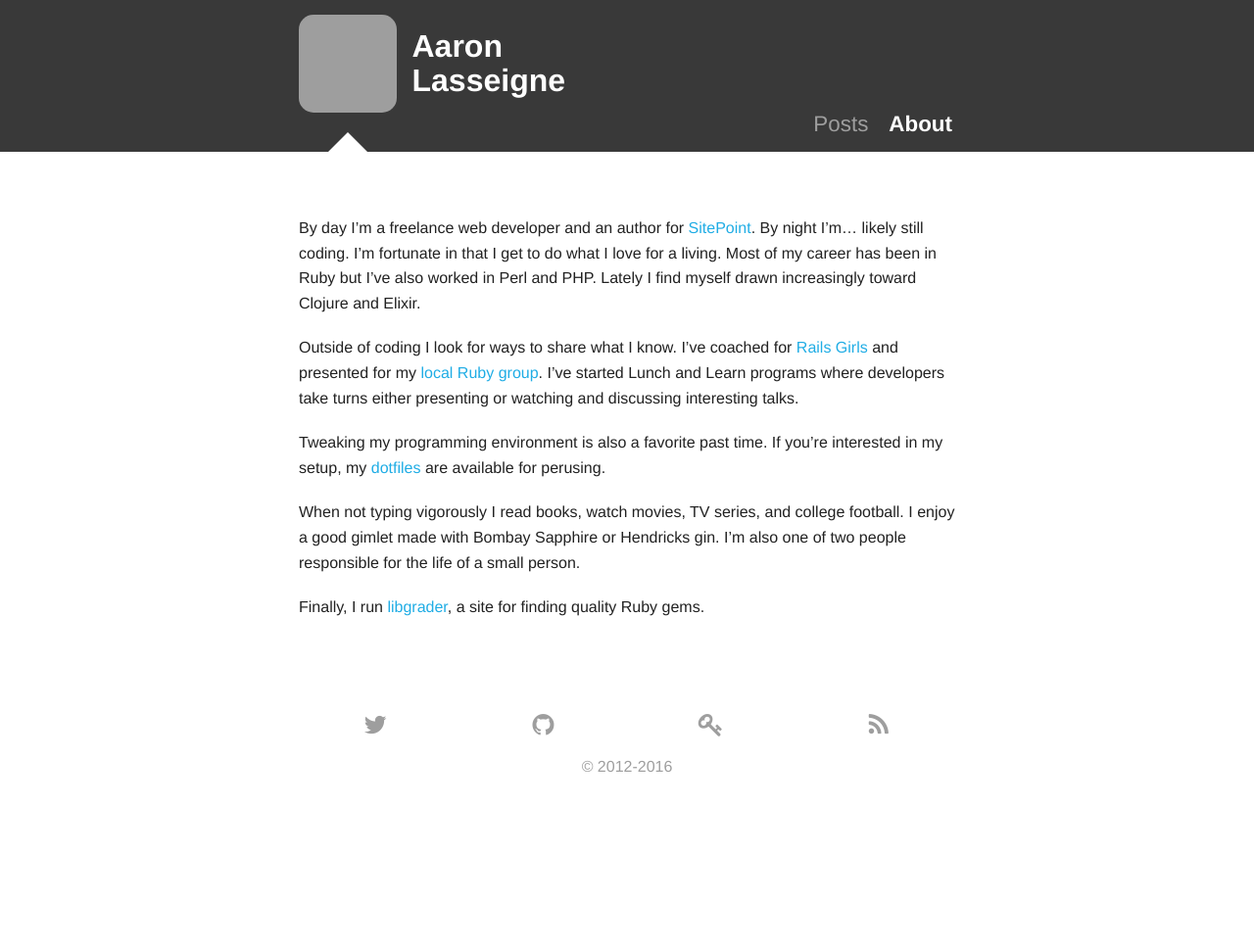
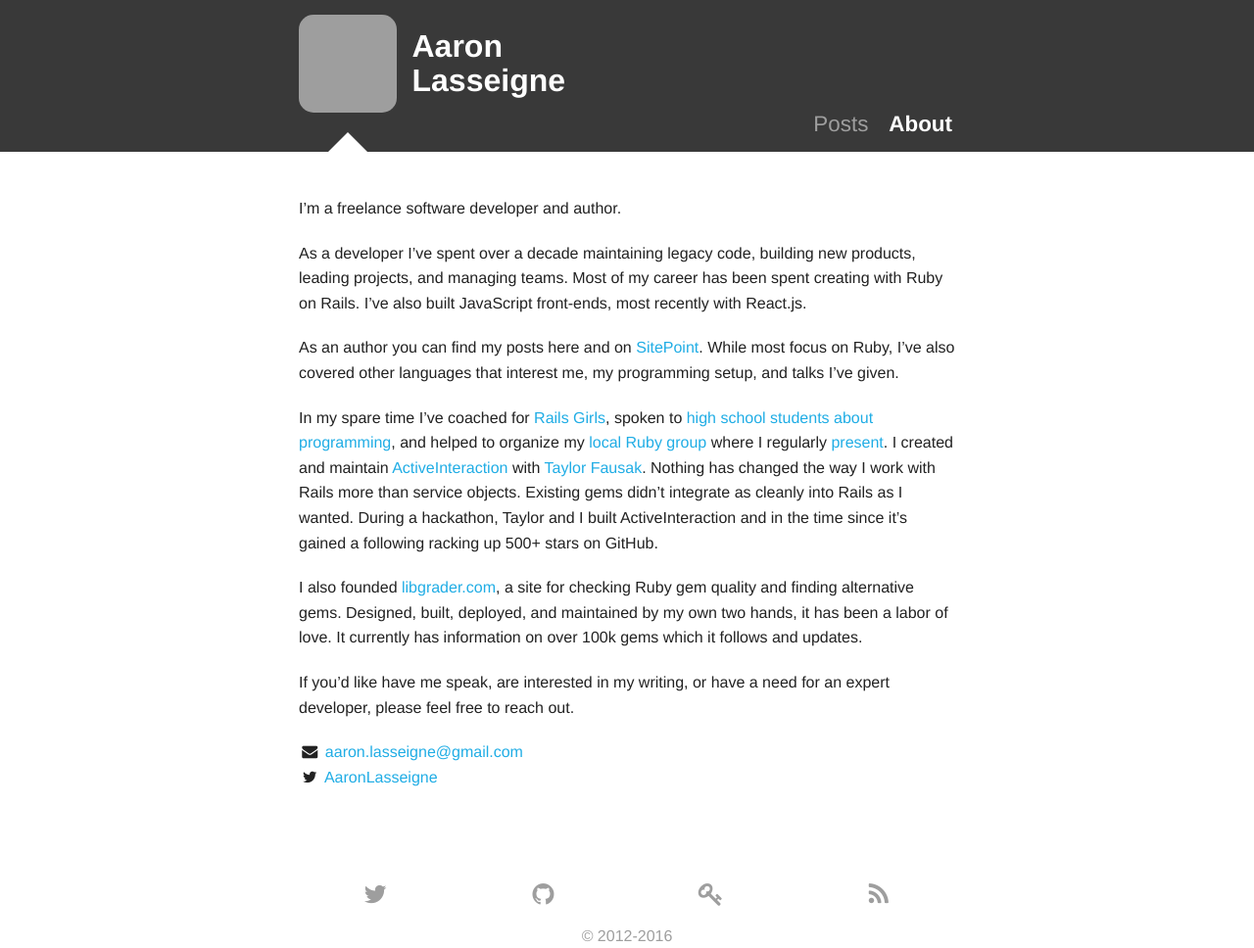
Before and after one commit to AaronLasseigne/aaronlasseigne.github.com, a Jekyll site: the page built from about.md, in a window 1280 px wide. Shown: the whole page at 98% size. Built offline with Jekyll 4.4.1, drawn with Linux system fonts in a browser that asks for light colours; before the commit the page ends 900 px from its top, so only the background shows below that; grey boxes are pictures that could not be loaded.

Commit message:
update the about page so it has a more freelancer type focus

```diff
--- a/about.md
+++ b/about.md
@@ -1,31 +1,37 @@
 ---
-title: About
+title: "About"
 class: about
 ---
 
-<p style="margin-top:0.9375em"></p>
+I'm a freelance software developer and author.
 
-By day I'm a freelance web developer and an author for [SitePoint][].
-By night I'm... likely still coding.
-I'm fortunate in that I get to do what I love for a living.
-Most of my career has been in Ruby but I've also worked in Perl and PHP.
-Lately I find myself drawn increasingly toward Clojure and Elixir.
+As a developer I've spent over a decade maintaining legacy code, building new products, leading projects, and managing teams.
+Most of my career has been spent creating with Ruby on Rails.
+I've also built JavaScript front-ends, most recently with React.js.
 
-Outside of coding I look for ways to share what I know.
-I've coached for [Rails Girls][] and presented for my [local Ruby group][].
-I've started Lunch and Learn programs where developers take turns either presenting or watching and discussing interesting talks.
+As an author you can find my posts here and on [SitePoint].
+While most focus on Ruby, I've also covered other languages that interest me, my programming setup, and talks I've given.
 
-Tweaking my programming environment is also a favorite past time.
-If you're interested in my setup, my [dotfiles][] are available for perusing.
+In my spare time I've coached for [Rails Girls], spoken to [high school students about programming], and helped to organize my [local Ruby group] where I regularly [present].
+I created and maintain [ActiveInteraction] with [Taylor Fausak].
+Nothing has changed the way I work with Rails more than service objects.
+Existing gems didn't integrate as cleanly into Rails as I wanted.
+During a hackathon, Taylor and I built ActiveInteraction and in the time since it's gained a following racking up 500+ stars on GitHub.
 
-When not typing vigorously I read books, watch movies, TV series, and college football.
-I enjoy a good gimlet made with Bombay Sapphire or Hendricks gin.
-I'm also one of two people responsible for the life of a small person.
+I also founded [libgrader.com], a site for checking Ruby gem quality and finding alternative gems.
+Designed, built, deployed, and maintained by my own two hands, it has been a labor of love.
+It currently has information on over 100k gems which it follows and updates.
 
-Finally, I run [libgrader][], a site for finding quality Ruby gems.
+If you'd like have me speak, are interested in my writing, or have a need for an expert developer, please feel free to reach out.
 
+<i class="icon-email" aria-label="Email"></i> <a href="mailto:{{ site.data.author.email }}">{{ site.data.author.email }}</a><br>
+<i class="icon-twitter" aria-label="Twitter"></i> <a href="https://twitter.com/{{ site.data.author.twitter }}">{{ site.data.author.twitter }}</a>
+
+[SitePoint]: http://www.sitepoint.com/author/alasseigne/
 [Rails Girls]: http://railsgirls.com/
+[high school students about programming]: /2015/11/24/presenting-software-development/
 [local Ruby group]: http://www.dallasrb.org/
-[dotfiles]: https://github.com/AaronLasseigne/dotfiles
-[SitePoint]: http://www.sitepoint.com/author/alasseigne/
-[libgrader]: http://www.libgrader.com
+[present]: https://speakerdeck.com/aaronlasseigne
+[ActiveInteraction]: https://github.com/orgsync/active_interaction/
+[Taylor Fausak]: http://taylor.fausak.me/
+[libgrader.com]: http://www.libgrader.com
```
Also changed, not shown: css/font.css (+7 -6 lines), assets/all.css, font/fontello.ttf, font/fontello.woff, 2 other files.
